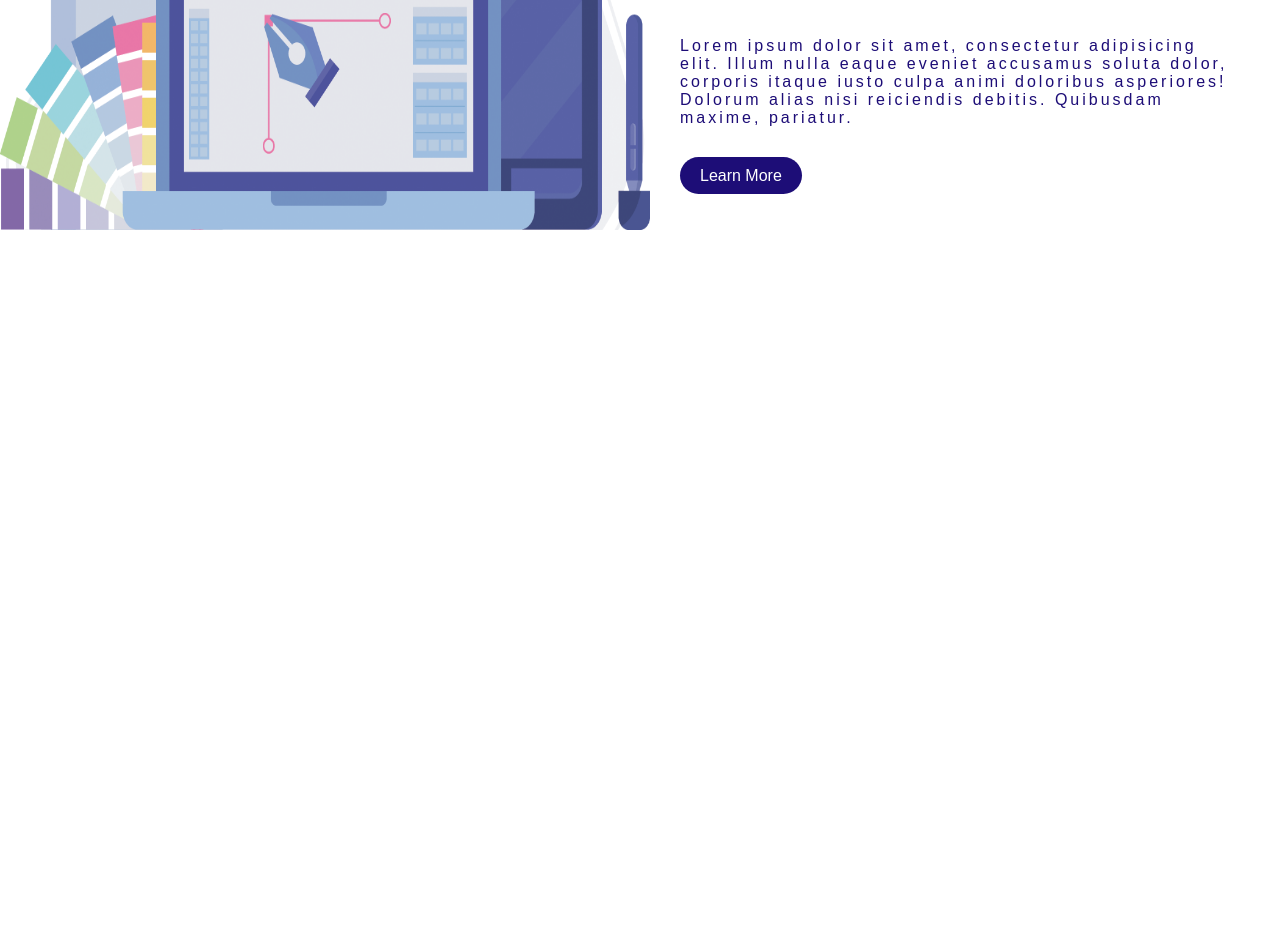
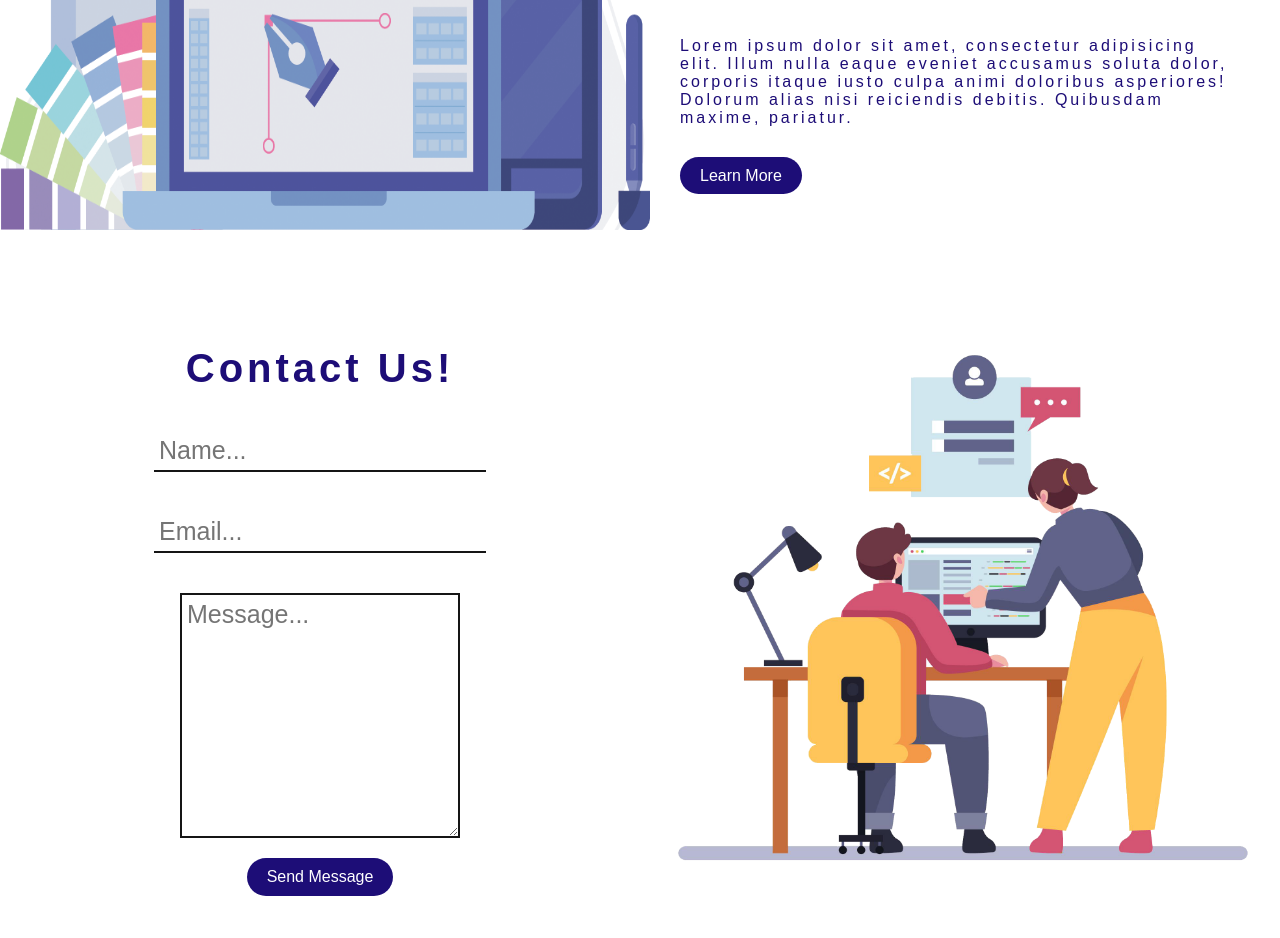
Before and after one commit to HussnainAhmad1606/Pixel-Technologies-Website, a plain HTML site: page index.html in a window 1280 px wide. Shown: the part 1795-2733 px from the top of the page. Before the commit the page ends 2029 px from the top, so only its background shows below. Drawn offline with Linux system fonts and the light colour scheme.

```diff
--- a/css/style.css
+++ b/css/style.css
@@ -165,7 +165,12 @@ input:checked + .slider:before {
 	color: white;
 	padding: 10px 20px;
 	text-decoration: none;
+	transition: 0.4s ease all;
 	cursor: pointer;
+}
+
+.btn:hover {
+	background: #33219d;
 }
 
 /*
@@ -255,3 +260,56 @@ input:checked + .slider:before {
 	letter-spacing: 4px;
 	margin: 20px 0px;
 }
+
+
+/*
+=======================
+  	Contact Section
+=======================
+*/
+#contact {
+	display: flex;
+	justify-content: center;
+	align-items: center;
+	margin-top: 50px
+}
+
+#contact div {
+	width: 50%;
+}
+#contact form {
+	display: flex;
+	justify-content: center;
+	align-items: center;
+	flex-direction: column;
+}
+
+#contact form input {
+	border: none;
+	border-bottom: 2px solid #151515;
+	margin: 20px 0px;
+	font-size: 25px;
+	padding: 5px;
+}
+
+#contact form textarea {
+	width: 280px;
+	height: 245px;
+	border: none;
+	border: 2px solid #151515;
+	margin: 20px 0px;
+	font-size: 25px;
+	padding: 5px;
+
+}
+
+#contactImg {
+	width: 650px;
+	height: 650px;
+}
+
+#contactHead {
+	font-size: 40px;
+	letter-spacing: 4px;
+	margin: 20px 0px;
+}
--- a/index.html
+++ b/index.html
@@ -71,6 +71,25 @@
 		</div>
 	</div>
 
+	<div id="contact">
+		<div class="contact-form">
+
+			<form action="" method="POST">
+				<h1 id="contactHead">Contact Us!</h1>
+				<input type="text" placeholder="Name...">
+				<input type="email" placeholder="Email...">
+				<textarea rows="10" cols="20" placeholder="Message..."></textarea>
+
+				<a href="#" class="btn">Send Message</a>
+			</form>
+		</div>
+
+		<div class="contact-img">
+			<img src="img/contact.png" id="contactImg" alt="">
+		</div>
+	</div>
+
+
 	<script src="js/app.js"></script>
 </body>
 </html>
```
